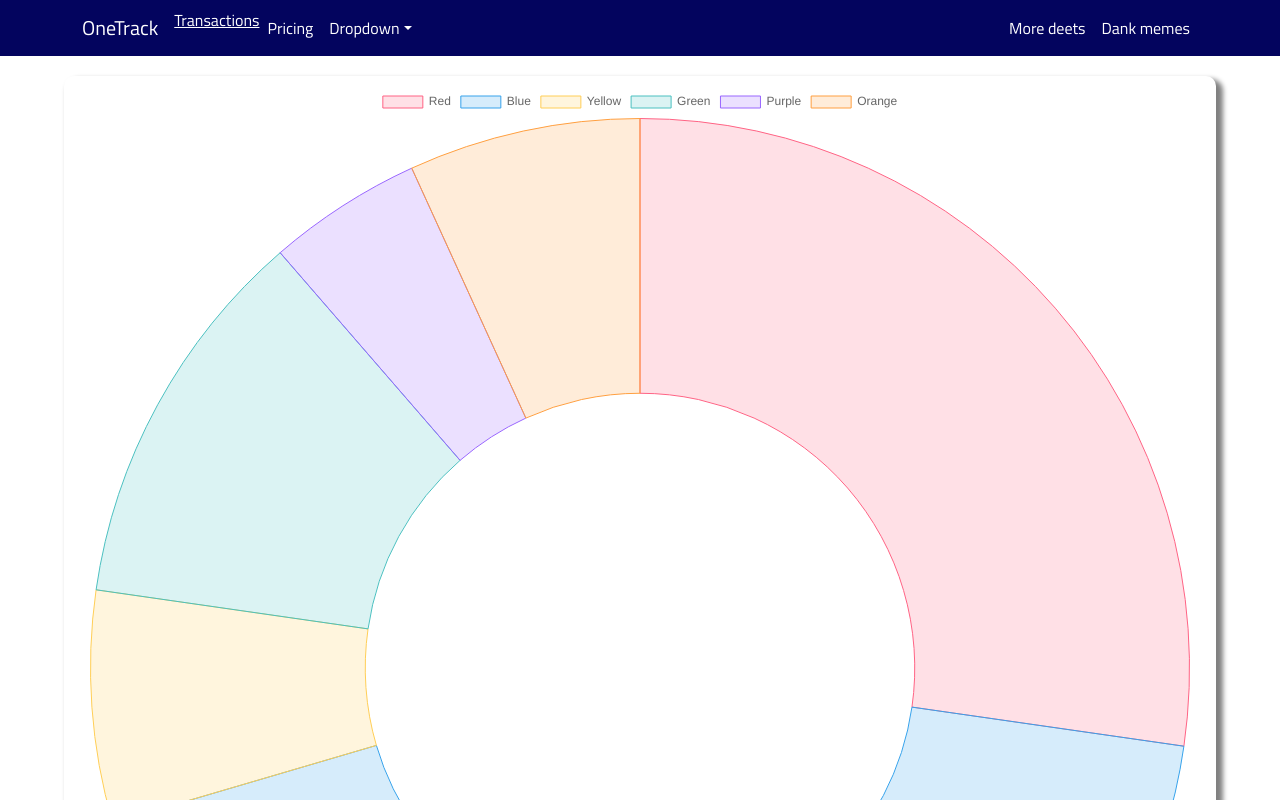
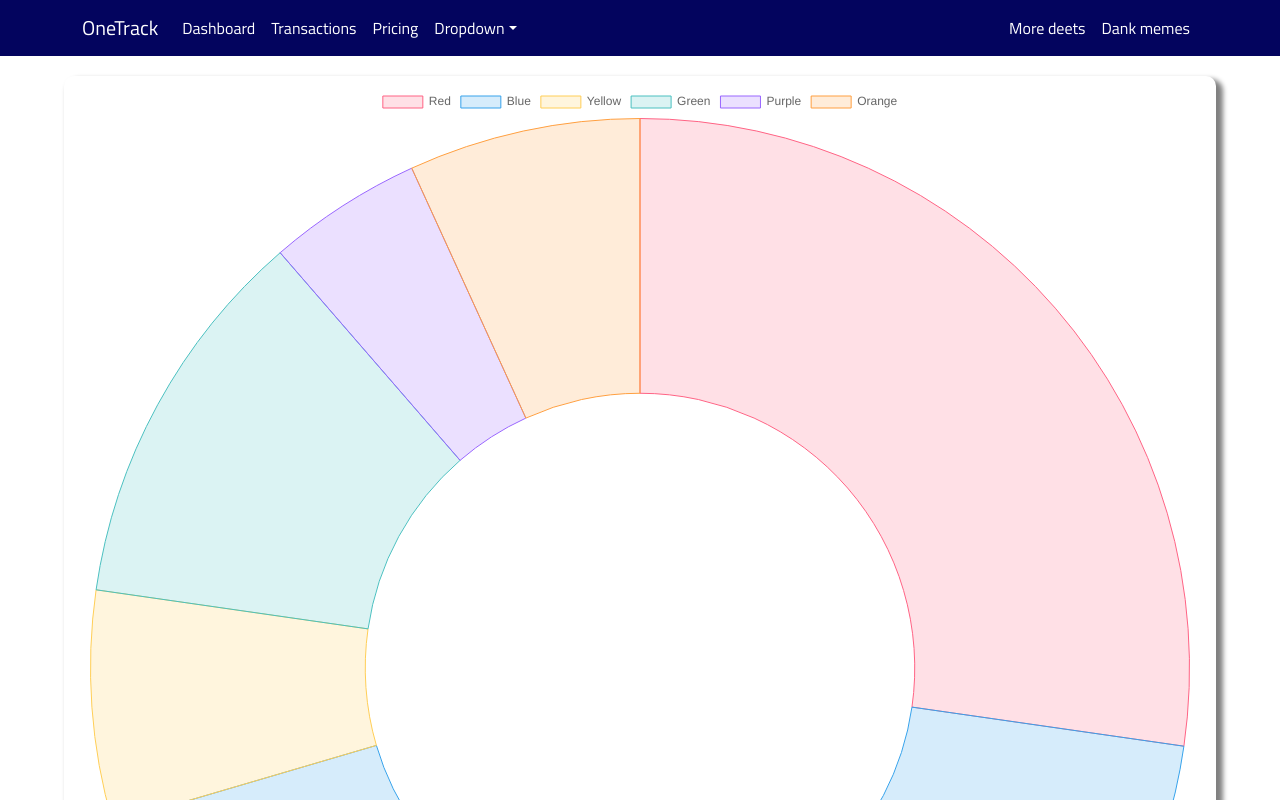
Before and after one commit to sebcyde/OneTrack, a React (Vite) app in the folder OneTrack/: page / in a window 1280 px wide. Built offline with nearby package versions, Linux system fonts and the light colour scheme; no server answers; sample sign-in values are in the browser's storage.

Commit message:
routing updates

```diff
--- a/OneTrack/src/App.tsx
+++ b/OneTrack/src/App.tsx
@@ -7,6 +7,7 @@ import LoadingScreen from './Pages/LoadingScreen/LoadingScreen';
 import SignUpComponent from './Pages/SignUp/SignUpComponent';
 import SignInComponent from './Pages/SignIn/SignInComponent';
 import { getAuth, onAuthStateChanged } from 'firebase/auth';
+import NewTransaction from './Pages/Transactions/NewTransaction';
 
 function App() {
 	const [Loading, setLoading] = useState<boolean>(true);
@@ -45,6 +46,7 @@ function App() {
 						<Route path="/signup" element={<SignUpComponent />} />
 						<Route path="/signin" element={<SignInComponent />} />
 						<Route path="/transactions" element={<Transactions />} />
+						<Route path="/newtransaction" element={<NewTransaction />} />
 					</Routes>
 				</>
 			)}
--- a/OneTrack/src/Components/MainNavbar/MainNavbar.tsx
+++ b/OneTrack/src/Components/MainNavbar/MainNavbar.tsx
@@ -10,7 +10,13 @@ function MainNavbar() {
 				<Navbar.Toggle aria-controls="responsive-navbar-nav" />
 				<Navbar.Collapse id="responsive-navbar-nav">
 					<Nav className="me-auto">
-						<Link to="transactions">Transactions</Link>
+						<Nav.Link eventKey="1" as={Link} to="/">
+							Dashboard
+						</Nav.Link>
+						<Nav.Link eventKey="2" as={Link} to="transactions">
+							Transactions
+						</Nav.Link>
+
 						<Nav.Link href="#pricing">Pricing</Nav.Link>
 						<NavDropdown title="Dropdown" id="collasible-nav-dropdown">
 							<NavDropdown.Item href="#action/3.1">Action</NavDropdown.Item>
--- a/OneTrack/src/Components/Transactions/PastTransactions.tsx
+++ b/OneTrack/src/Components/Transactions/PastTransactions.tsx
@@ -1,9 +1,13 @@
 import { getAuth } from 'firebase/auth';
 import { doc, getDoc } from 'firebase/firestore';
-import React, { useEffect } from 'react';
+import React, { useEffect, useState } from 'react';
+import { Button } from 'react-bootstrap';
+import { useNavigate } from 'react-router';
 import { db } from '../../Config/Firebase';
 
 function PastTransactions() {
+	const [Loadding, setLoadding] = useState<boolean>(true);
+	const navigate = useNavigate();
 	const auth = getAuth();
 	const user = auth.currentUser;
 
@@ -53,7 +57,18 @@ function PastTransactions() {
 		PullExpenses();
 	}, []);
 
-	return <div>PastTransactions</div>;
+	return (
+		<div>
+			<h1>PastTransactions</h1>
+			<Button
+				onClick={() => {
+					navigate('/newtransaction');
+				}}
+			>
+				Add Transaction
+			</Button>
+		</div>
+	);
 }
 
 export default PastTransactions;
--- /dev/null
+++ b/OneTrack/src/Pages/Transactions/NewTransaction.tsx
@@ -0,0 +1,28 @@
+import React, { useEffect } from 'react';
+import { Button } from 'react-bootstrap';
+import { useNavigate } from 'react-router';
+
+type Props = {};
+
+function NewTransaction({}: Props) {
+	const navigate = useNavigate();
+
+	useEffect(() => {
+		console.log('New Transactions');
+	}, []);
+
+	return (
+		<div>
+			<h2>NewTransaction</h2>
+			<Button
+				onClick={() => {
+					navigate('/transactions');
+				}}
+			>
+				Back
+			</Button>
+		</div>
+	);
+}
+
+export default NewTransaction;
```
